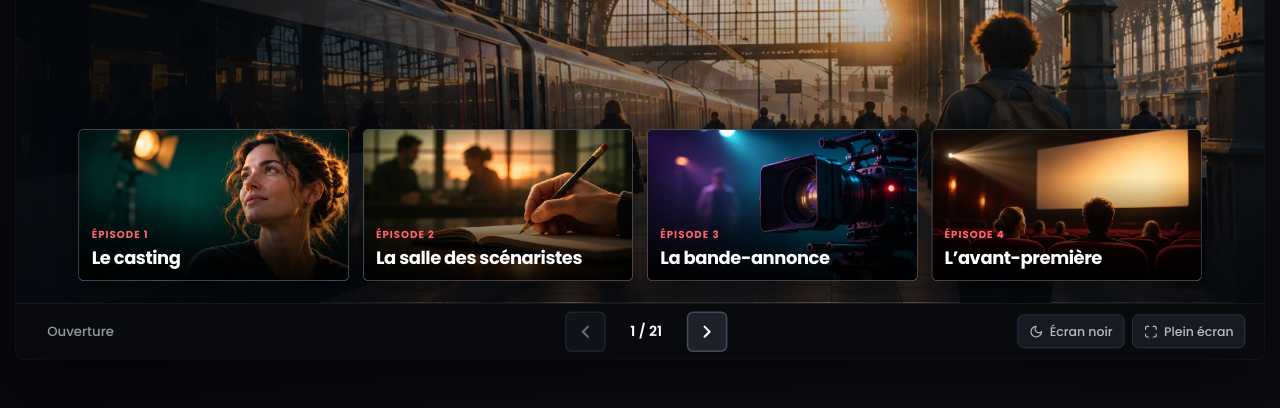
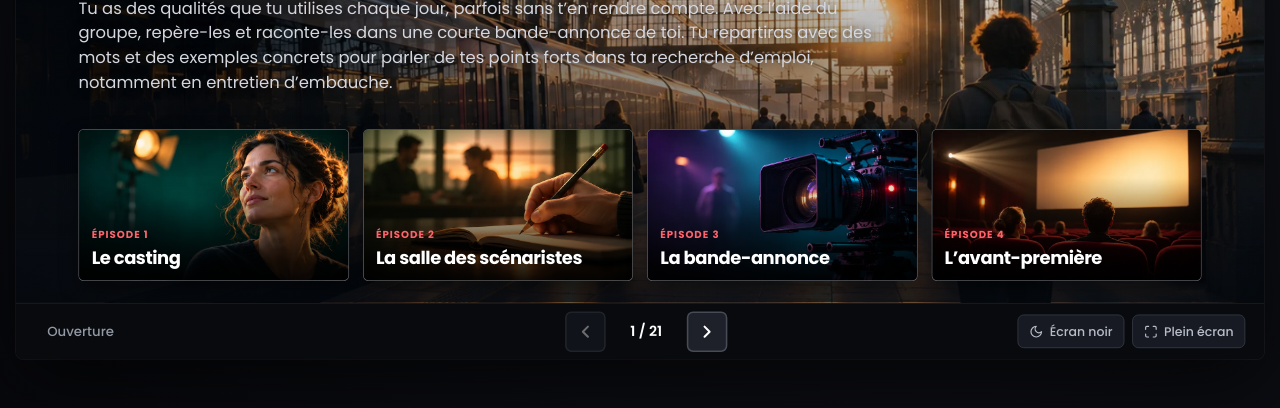
Before and after one commit to DigitalFactory-lab/Metflix, a plain HTML site: page presentation/index.html in a window 1280 px wide. Shown: the part 392-800 px from the top of the page. Drawn offline with Linux system fonts and the light colour scheme.

Commit message:
Présenter les bénéfices de l’atelier pour la recherche d’emploi sur l’accueil

```diff
--- a/presentation/index.html
+++ b/presentation/index.html
@@ -338,6 +338,7 @@ body {
 .wordmark { gap:24px; }
 .wm { display:inline-block; font-size:0; line-height:1; color:transparent; flex:0 0 auto; width:570px; height:157px; background:var(--metflix-mark) left center/contain no-repeat; }
 .season { color:#fafafa; border-color:rgba(255,255,255,.42); background:rgba(0,0,0,.36); font-size:18px; padding:9px 18px; letter-spacing:.13em; }
+.hero .atelier-benefits { margin:0; max-width:1020px; font-size:21px; line-height:1.5; color:#d4d7df; text-shadow:0 2px 14px rgba(0,0,0,.8); }
 .hero .lead.big { font-size:35px; line-height:1.34; font-weight:500; max-width:630px; text-shadow:0 2px 14px rgba(0,0,0,.7); }
 .eplist { margin-top:5px; gap:15px; }
 .eplist li { background:linear-gradient(140deg,rgba(32,36,44,.93),rgba(14,16,22,.92)); border:1px solid rgba(255,255,255,.18); border-top:2px solid rgba(229,9,20,.85); border-radius:8px; min-width:236px; padding:19px 20px; font-size:21px; letter-spacing:-.025em; box-shadow:0 10px 30px rgba(0,0,0,.33); }
@@ -458,6 +459,7 @@ button:focus-visible,input:focus-visible { outline-color:#ff6a6f; }
   <p class="kicker">Digital Factory</p>
   <div class="wordmark"><h1 class="story-title">Tes histoires.<br><span>Ta série.</span></h1><span class="season">Saison 1</span></div>
   <p class="lead big">Aujourd’hui, chacun devient le héros de sa propre série.</p>
+  <p class="atelier-benefits">Tu as des qualités que tu utilises chaque jour, parfois sans t’en rendre compte. Avec l’aide du groupe, repère-les et raconte-les dans une courte bande-annonce de toi. Tu repartiras avec des mots et des exemples concrets pour parler de tes points forts dans ta recherche d’emploi, notamment en entretien d’embauche.</p>
   <ol class="eplist" aria-label="Programme de la séance">
 <li><button class="episode-card episode-1" type="button" data-goto-chapter="casting"><span class="episode-image" aria-hidden="true"></span><span class="episode-caption"><span class="epn">Épisode 1</span><span class="episode-title">Le casting</span></span></button></li>
 <li><button class="episode-card episode-2" type="button" data-goto-chapter="scenaristes"><span class="episode-image" aria-hidden="true"></span><span class="episode-caption"><span class="epn">Épisode 2</span><span class="episode-title">La salle des scénaristes</span></span></button></li>
```
